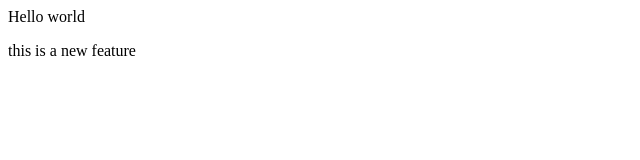
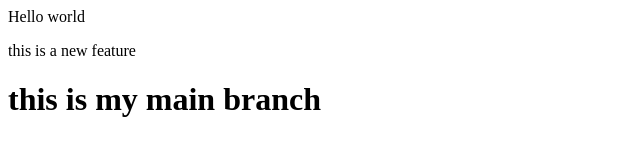
Before and after one commit to Jeetlimbani/localdemo, a plain HTML site: page index.html in a window 1280 px wide. Shown: the whole page, without its empty margins (0-640 px from the left). Drawn offline with Linux system fonts and the light colour scheme.

Commit message:
add new line

```diff
--- a/index.html
+++ b/index.html
@@ -1,2 +1,3 @@
 <p>Hello world</p>
 <p> this is a new feature</p>
+<h1>this is my main branch</h1>
```
